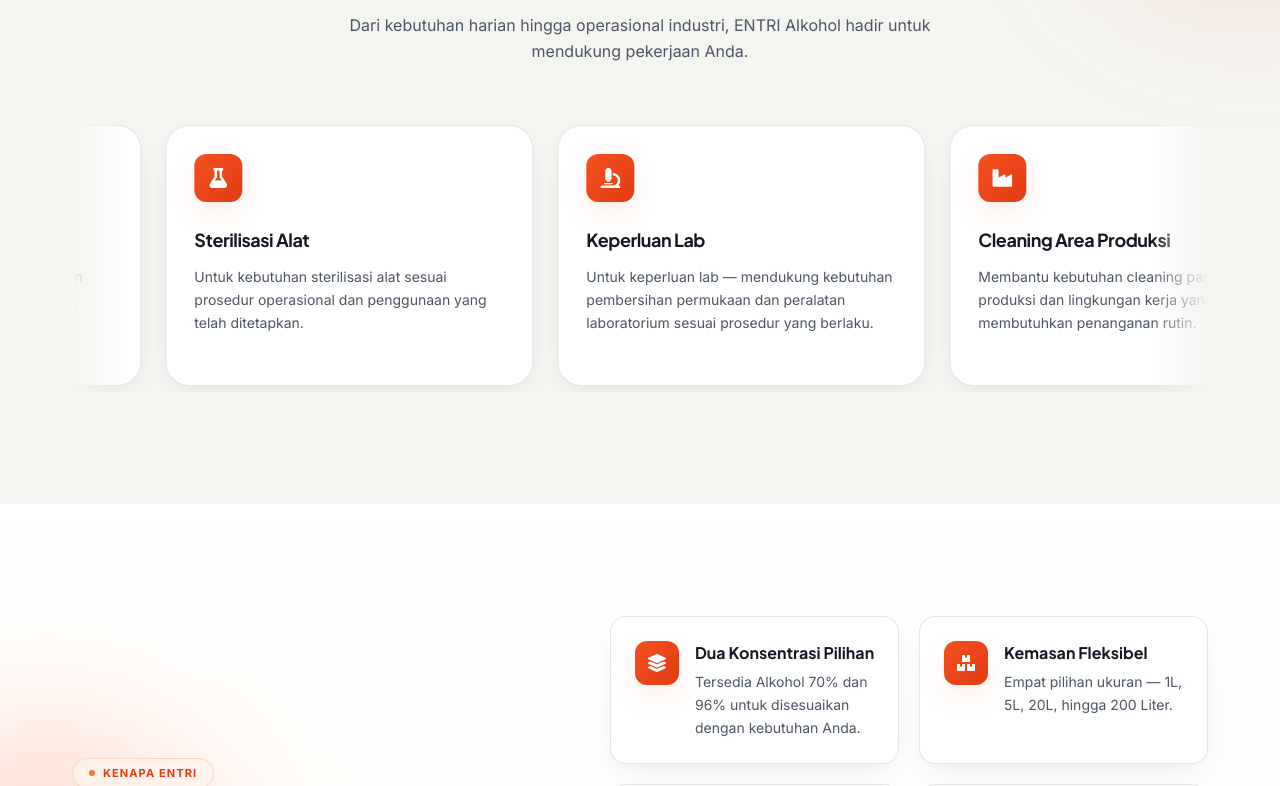
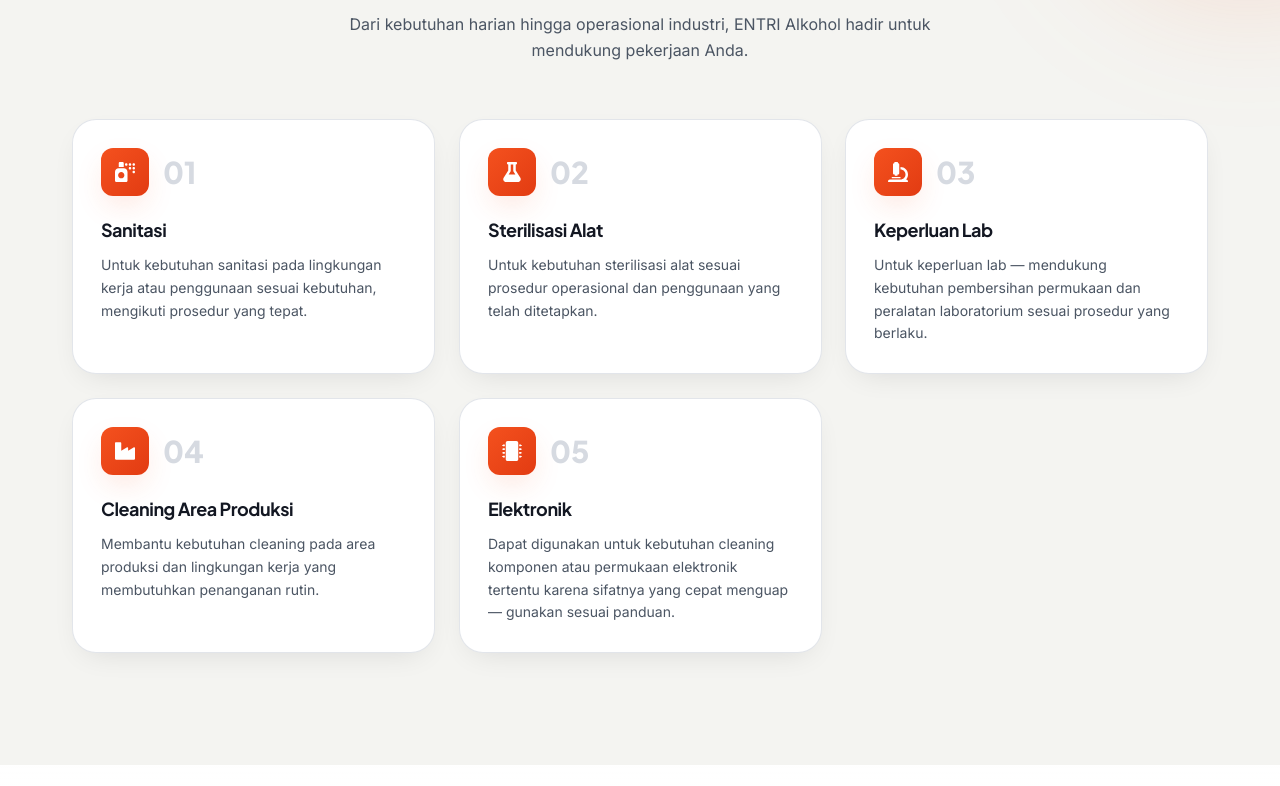
Before and after one commit to nufaidn/ENTRI-Alkohol, a React (Vite) app: page / in a window 1280 px wide. Shown: the part 1774-2560 px from the top of the page. Built offline with nearby package versions, Linux system fonts and the light colour scheme.

Commit message:
upgrade ui

```diff
--- a/src/components/Concentration.jsx
+++ b/src/components/Concentration.jsx
@@ -15,7 +15,7 @@
           description="ENTRI menyediakan alcohol dalam empat pilihan volume — dari 1 Liter hingga 200 Liter. Masing-masing dirancang untuk kebutuhan yang sesuai dengan penggunaannya."
         />
 
-        <div className="mt-14 grid gap-6 sm:grid-cols-2 lg:grid-cols-4">
+        <div className="mt-14 grid grid-cols-2 gap-4 sm:gap-6 lg:grid-cols-4">
           {PRODUCTS.map((product) => {
             const is200L = product.id === "200 L";
             return (
@@ -30,7 +30,7 @@
                   aria-hidden="true"
                   className="absolute inset-0 bg-[radial-gradient(50%_60%_at_50%_0%,rgb(244_81_30/0.10),transparent_70%)]"
                 />
-                <div className="relative flex h-[230px] items-center justify-center p-4">
+                <div className="relative flex h-[150px] items-center justify-center p-2 sm:h-[230px] sm:p-4">
                   <img
                     src={product.image}
                     alt={product.alt}
@@ -38,25 +38,26 @@
                     decoding="async"
                     width="690"
                     height="1599"
-                    className="product-shadow relative z-10 h-[200px] w-auto object-contain transition-transform duration-500 group-hover:scale-[1.05]"
+                    className="product-shadow relative z-10 h-[128px] w-auto object-contain transition-transform duration-500 group-hover:scale-[1.05] sm:h-[200px]"
                   />
                 </div>
-                <span className="absolute left-4 top-4 inline-flex items-center rounded-full bg-gradient-to-r from-brand-600 to-brand-500 px-3 py-1 text-xs font-bold text-white shadow-glow">
+                <span className="absolute left-3 top-3 inline-flex items-center rounded-full bg-gradient-to-r from-brand-600 to-brand-500 px-2.5 py-1 text-[10px] font-bold text-white shadow-glow sm:left-4 sm:top-4 sm:px-3 sm:text-xs">
                   {product.id}
                 </span>
               </div>
 
-              <div className="flex flex-1 flex-col items-between justify-between p-6">
-                <h3 className="font-display text-xl font-bold text-ink-950">
+              <div className="flex flex-1 flex-col items-between justify-between p-4 sm:p-6">
+                <h3 className="font-display text-base font-bold leading-snug text-ink-950 sm:text-xl">
                   {product.name}
                 </h3>
 
                 <a
                   href={`#/produk/${slugify(product.id)}`}
                   aria-label={`Lihat detail ${product.name}`}
-                  className="ripple-host mt-auto inline-flex items-center gap-2 text-sm font-semibold text-ink-700 transition-all duration-200 hover:text-brand-600 active:scale-95"
+                  className="ripple-host mt-auto inline-flex items-center gap-1.5 text-xs font-semibold text-ink-700 transition-all duration-200 hover:text-brand-600 active:scale-95 sm:gap-2 sm:text-sm"
                 >
-                  Lihat Selengkapnya →
+                  <span className="sm:hidden">Detail →</span>
+                  <span className="hidden sm:inline">Lihat Selengkapnya →</span>
                 </a>
               </div>
               </article>
--- a/src/components/Hero.jsx
+++ b/src/components/Hero.jsx
@@ -25,7 +25,7 @@
           style={{
             backgroundImage:
               "url('https://res.cloudinary.com/yy5fen2q/image/upload/v1790581452/tampilan_r00o1x.png')",
-            backgroundPosition: isMobile ? "50% center" : "35% center"
+            backgroundPosition: isMobile ? "87% center" : "100% center"
           }}
         />
         <div className="absolute inset-0 bg-gradient-to-r from-wool-50/25 via-transparent to-transparent" />
--- a/src/components/UseCases.jsx
+++ b/src/components/UseCases.jsx
@@ -1,4 +1,3 @@
-import { useState } from "react";
 import {
   FaSprayCan,
   FaFlask,
@@ -42,23 +41,22 @@
   },
 ];
 
-const SLIDE_WIDTH =
-  "w-[clamp(240px,78vw,340px)] sm:w-[clamp(280px,42vw,360px)] lg:w-[clamp(300px,29vw,368px)]";
-
-const EDGE_FADE =
-  "linear-gradient(to right, transparent 0%, #000 5%, #000 95%, transparent 100%)";
-
-function Card({ use }) {
+function Card({ use, index }) {
   const Icon = use.icon;
   return (
-    <article className="glow-ring group flex h-full w-full flex-col rounded-3xl border border-ink-200/70 bg-white p-7 shadow-soft transition-transform duration-300 hover:-translate-y-1.5">
-      <div className="flex h-12 w-12 items-center justify-center rounded-xl bg-gradient-to-br from-brand-500 to-brand-600 text-white shadow-brand-md transition-transform duration-300 group-hover:scale-110 group-hover:rotate-3">
-        <Icon className="text-xl" aria-hidden="true" />
+    <article className="glow-ring group flex h-full w-full flex-col rounded-3xl border border-ink-200/70 bg-white p-5 shadow-soft transition-transform duration-300 hover:-translate-y-1.5 sm:p-7">
+      <div className="flex items-center gap-3.5">
+        <div className="flex h-12 w-12 shrink-0 items-center justify-center rounded-xl bg-gradient-to-br from-brand-500 to-brand-600 text-white shadow-brand-md transition-transform duration-300 group-hover:scale-110 group-hover:rotate-3">
+          <Icon className="text-xl" aria-hidden="true" />
+        </div>
+        <span className="font-display text-3xl font-extrabold leading-none text-ink-200 transition-colors duration-300 group-hover:text-brand-200">
+          {String(index + 1).padStart(2, "0")}
+        </span>
       </div>
-      <h3 className="mt-6 font-display text-lg font-bold tracking-tight text-ink-900">
+      <h3 className="mt-5 font-display text-lg font-bold tracking-tight text-ink-900">
         {use.title}
       </h3>
-      <p className="mt-3 text-sm leading-relaxed text-ink-600">
+      <p className="mt-2.5 text-sm leading-relaxed text-ink-600">
         {use.description}
       </p>
     </article>
@@ -66,10 +64,6 @@
 }
 
 export default function UseCases() {
-  const [paused, setPaused] = useState(false);
-  const hold = () => setPaused(true);
-  const release = () => setPaused(false);
-
   return (
     <section
       id="kegunaan"
@@ -92,43 +86,13 @@
           description="Dari kebutuhan harian hingga operasional industri, ENTRI Alkohol hadir untuk mendukung pekerjaan Anda."
         />
 
-        <Reveal direction="up" delay={0} className="mt-14">
-          <div
-            className="relative overflow-hidden"
-            style={{ maskImage: EDGE_FADE, WebkitMaskImage: EDGE_FADE }}
-            onMouseEnter={hold}
-            onMouseLeave={release}
-            onPointerDown={hold}
-            onPointerUp={release}
-            onPointerCancel={release}
-            role="group"
-            aria-roledescription="carousel"
-            aria-label="Daftar kegunaan ENTRI Alkohol"
-          >
-            <div
-              className="flex w-max animate-marquee items-stretch gap-6 py-1.5"
-              style={{
-                animationDuration: "42s",
-                animationPlayState: paused ? "paused" : "running",
-              }}
-            >
-              <div className="flex shrink-0 items-stretch gap-6">
-                {USES.map((use) => (
-                  <div key={use.title} className={SLIDE_WIDTH}>
-                    <Card use={use} />
-                  </div>
-                ))}
-              </div>
-              <div className="flex shrink-0 items-stretch gap-6" aria-hidden="true">
-                {USES.map((use) => (
-                  <div key={use.title} className={SLIDE_WIDTH}>
-                    <Card use={use} />
-                  </div>
-                ))}
-              </div>
-            </div>
-          </div>
-        </Reveal>
+        <ul className="mt-14 grid list-none grid-cols-1 gap-5 sm:grid-cols-2 sm:gap-6 lg:grid-cols-3">
+          {USES.map((use, i) => (
+            <Reveal as="li" key={use.title} direction="up" delay={i * 70}>
+              <Card use={use} index={i} />
+            </Reveal>
+          ))}
+        </ul>
       </div>
     </section>
   );
```
